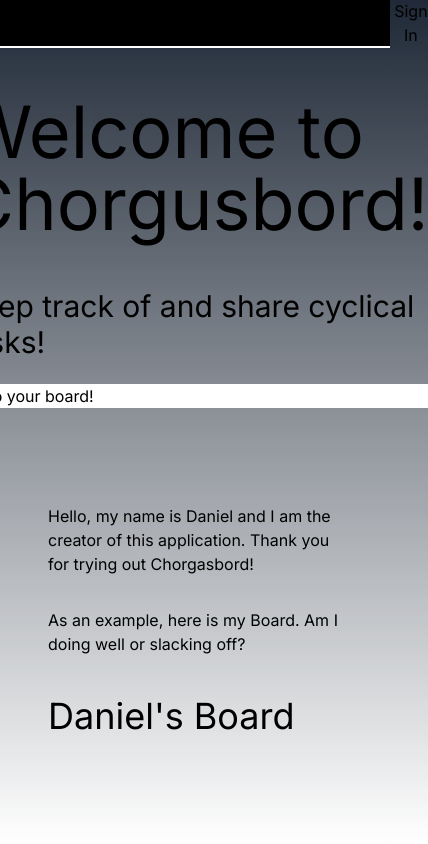
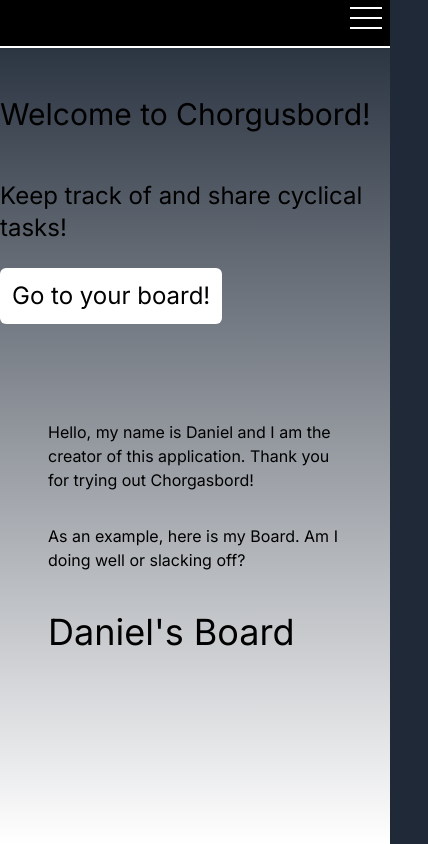
Before and after one commit to danielreedy21/chorgasbord-web, a Next.js app: page / in a window 390 px wide. Shown: the whole page, 428 px wide, since content can reach past the window. Built offline with nearby package versions, Linux system fonts and the light colour scheme; no server answers.

Commit message:
mobile styling improved: navbar (hamburger menu), chore board

```diff
--- a/src/app/myboard/page.tsx
+++ b/src/app/myboard/page.tsx
@@ -57,8 +57,14 @@ export default async function MyBoard() {
             {/* <p>User: {userId}</p> */}
             {/* <p>Chores: {JSON.stringify(chores)}</p> */}
             {/* <p>Length: {chores.length}</p> */}
-            <div className="mx-auto w-256">
-                <div className="grid grid-cols-3 place-content-center gap-6">
+            <div
+                className="mx-auto w-72
+                            md:w-256"
+            >
+                <div
+                    className="grid grid-cols-2 place-content-center gap-6
+                                md:grid-cols-3"
+                >
                     {chores.map((chore) => {
                         return (
                             <ChoreSquare
--- a/src/app/page.tsx
+++ b/src/app/page.tsx
@@ -6,9 +6,13 @@ export default function Home() {
   return (
     <main className="min-h-screen">
       <section className="grid place-content-center pt-12">
-        <h1 className="text-7xl mt-12 mb-6">Welcome to Chorgusbord!</h1>
-        <h3 className="text-3xl my-6">Keep track of and share cyclical tasks!</h3>
-        <Link href="/myboard" className="text-black bg-white">Go to your board!</Link>
+        <h1 className="text-3xl mt-12 mb-6
+                      lg:text-7xl"
+        >Welcome to Chorgusbord!</h1>
+        <h3 className="text-2xl my-6
+                      lg:text-3xl"
+        >Keep track of and share cyclical tasks!</h3>
+        <Link href="/myboard" className="text-black text-2xl bg-white w-fit h-fit p-3 text-center rounded-md">Go to your board!</Link>
       </section>
       <p className="mx-12 mt-24">Hello, my name is Daniel and I am the creator of this application. Thank you for trying out Chorgasbord!</p>
       <p className="mx-12 mt-8">As an example, here is my Board. Am I doing well or slacking off?</p>
--- a/src/app/users/page.tsx
+++ b/src/app/users/page.tsx
@@ -9,7 +9,7 @@ export default async function Users() {
 
     return(
         <main className="min-h-screen mt-16">
-            <h1 className="text-3xl">Users</h1>
+            <h1 className="text-3xl mb-3 px-2">Users</h1>
             <div className="grid grid-flow-col grid-cols-4 place-items-center">
                 {users.map((user) => {
                     return (
--- a/src/components/ChoreSquare.tsx
+++ b/src/components/ChoreSquare.tsx
@@ -55,19 +55,23 @@ export default function ChoreSquare( props: Props) {
 
     return (
         <div
-            className= {getColor(percentLeft) + " text-black h-72 rounded-md shadow-lg group"}
+            className= {getColor(percentLeft) + " text-black h-32 md:h-72 rounded-md shadow-lg group relative overflow-hidden"}
         >
-            <h4 className="text-3xl">{title}</h4>
+            <h4 className="text-2xl">{title}</h4>
             <p>{description}</p>
             {/* <p>{createdAt}</p> */}
             {/* <p>{updatedAt}</p>
             <p>{frequency}</p> */}
             {/* <p>{sinceUpdate}</p> */}
-            <p>Percent: %{percentLeft}</p>
-            <div className="mt-32 flex flex-row justify-evenly content-end ">
+            <p className="hidden md:inline-block">Percent: %{percentLeft}</p>
+                {/* flex flex-row justify-evenly content-end  */}
+            {/* I need to change this to in the javascript so that rather than buttons becoming visible on hover, they become existent */}
+            {/* <div className="h-full relative md:mt-32"> */}
+            <div className="flex flex-row justify-evenly content-end">
                 <DidChore title={title}></DidChore>
                 <DeleteChore title={title}></DeleteChore>
             </div>
+            {/* </div> */}
         </div>
     );
 }
--- a/src/components/DeleteChore.tsx
+++ b/src/components/DeleteChore.tsx
@@ -34,9 +34,10 @@ export default function DeleteChore({title}: Props) {
     return (
         <button
             onClick={() => startTransition(() => deleteChore(title))}
-            className="bg-red-700 w-[40%] h-16 rounded-md shadow-md invisible group-hover:visible"
+            className="bg-red-700 w-[40%] min-h-8 rounded-md shadow-md absolute bottom-1 right-1
+                    lg:hidden lg:group-hover:inline-block"
         >
-            {!isMutating ? 'Delete Chore': '...'}
+            {!isMutating ? 'X': '...'}
         </button>
     );
 }
--- a/src/components/DidChore.tsx
+++ b/src/components/DidChore.tsx
@@ -14,9 +14,10 @@ export default function DidChore({title}: Props) {
     return (
         <button
             onClick={() => startTransition(() => didChore(title))}
-            className="bg-gray-100 w-[40%] h-16 rounded-md shadow-md invisible group-hover:visible"
+            className="bg-gray-100 w-[40%] min-h-8 rounded-md shadow-md absolute bottom-1 left-1
+                    lg:hidden lg:group-hover:block"
         >
-            {!isPending? 'Completed Chore': '...'}
+            {!isPending? 'Y': '...'}
         </button>
     )
 }
--- /dev/null
+++ b/src/components/HamburgerMenu.tsx
@@ -0,0 +1,54 @@
+"use client";
+
+import { useState } from "react"
+import Link from "next/link";
+import AuthCheck from "../components/AuthCheck";
+import {SignInButton, SignOutButton} from "../components/AuthButtons";
+
+
+export default function HamburgerMenu() {
+    const [navIsOpen, setNavIsOpen] = useState(false)
+
+    return (
+        <div className="flex place-items-center">
+            <div className="space-y-2"
+                onClick={() => setNavIsOpen((prev) => !prev)}>
+                <span className="block h-0.5 w-8 bg-white"></span>
+                <span className="block h-0.5 w-8 bg-white"></span>
+                <span className="block h-0.5 w-8 bg-white"></span>
+            </div>
+            <div className={navIsOpen ? "absolute w-full h-screen top-0 left-0 bg-black z-10 flex flex-col justify-evenly align-center": "hidden"}>
+                <div className="absolute top-0 right-0 px-8 py-8 "
+                    onClick={() => setNavIsOpen(false)}
+                >
+                    <svg
+                        className="h-8 w-8 text-white"
+                        viewBox="0 0 24 24"
+                        fill="none"
+                        stroke="currentColor"
+                        strokeWidth="2"
+                        strokeLinecap="round"
+                        strokeLinejoin="round"
+                    >
+                        <line x1="18" y1="6" x2="6" y2="18" />
+                        <line x1="6" y1="6" x2="18" y2="18" />
+                    </svg>
+                </div>
+
+                <ul className="flex flex-col items-center justify-between min-h-24 gap-12">
+                    <li className="text-xl"
+                        onClick={() => setNavIsOpen(false)}><Link href={'/myboard'}> My Board </Link></li>
+                    <li className="text-xl"
+                        onClick={() => setNavIsOpen(false)}><Link href={'/following'}> Following </Link></li>
+                    <li className="text-xl"
+                        onClick={() => setNavIsOpen(false)}><Link href={'/users'}> Explore </Link></li>
+                    <li className="text-xl flex gap-2">
+                        <AuthCheck><SignOutButton/></AuthCheck>
+                        <SignInButton/>
+                    </li>
+                </ul>
+            </div>
+        </div>
+    );
+
+}
--- a/src/components/Navbar.tsx
+++ b/src/components/Navbar.tsx
@@ -2,10 +2,14 @@ import React, { useState, useEffect } from "react";
 import Link from "next/link";
 import {SignInButton, SignOutButton} from "../components/AuthButtons";
 import AuthCheck from "../components/AuthCheck";
+import HamburgerMenu from "../components/HamburgerMenu";
 
 const Navbar = () => {
     return (
-        <nav className="bg-black fixed top-0 w-full flex items-center justify-between h-12 border-b-2 border-white">
+        <nav className="bg-black fixed top-0 w-full h-12 border-b-2 border-white z-50">
+            {/* desktop navbar */}
+            <div className="w-full h-full items-center justify-between px-2
+                            hidden lg:flex">
                 <Link className="text-3xl" href={'/'}>Chorgasbord</Link>
                 <ul className="flex space-x-4">
                     <li><Link href={'/myboard'}> My Board </Link></li>
@@ -16,6 +20,15 @@ const Navbar = () => {
                     <AuthCheck><SignOutButton/></AuthCheck>
                     <SignInButton/>
                 </div>
+            </div>
+            {/* tablet/mobile navbar */}
+            <div className="w-full flex justify-between px-2
+                            lg:hidden">
+                <Link className="text-3xl" href={'/'}>Chorgasbord</Link>
+                <HamburgerMenu></HamburgerMenu>
+
+
+            </div>
         </nav>
     )
 };
```
Lines whose indentation alone changed are shown as unchanged.
